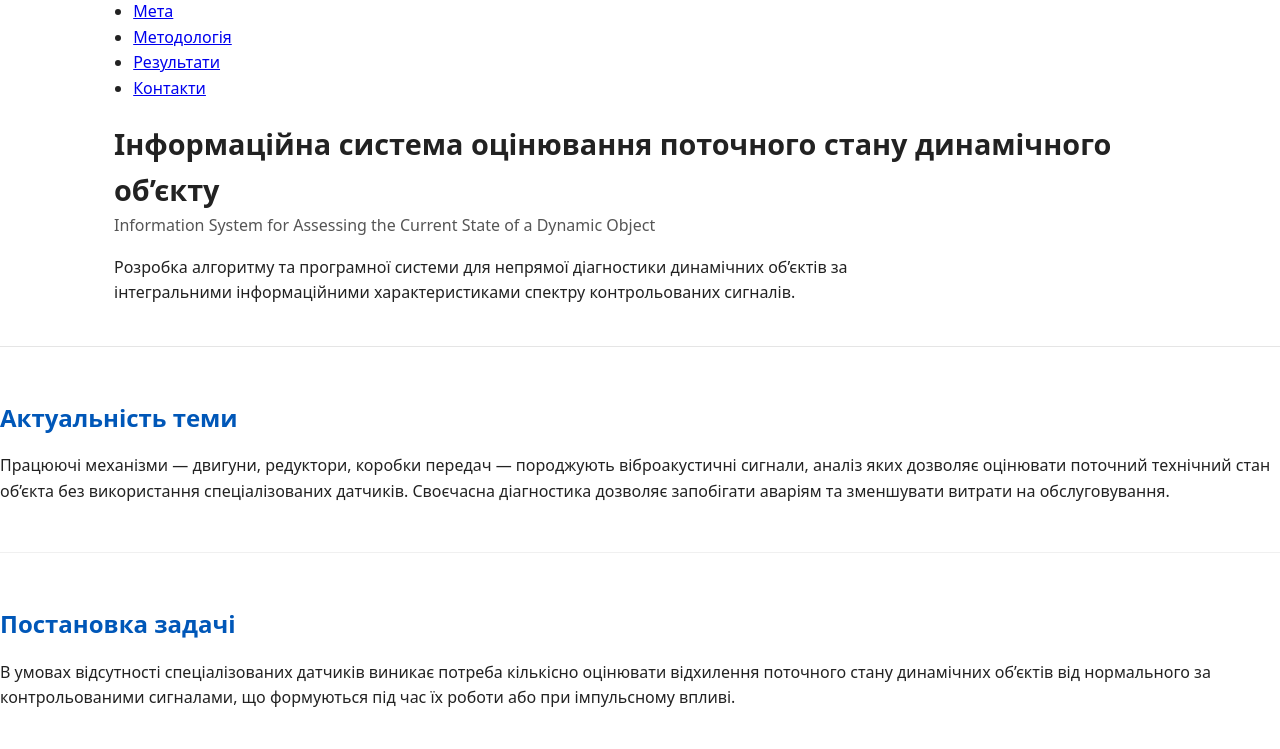
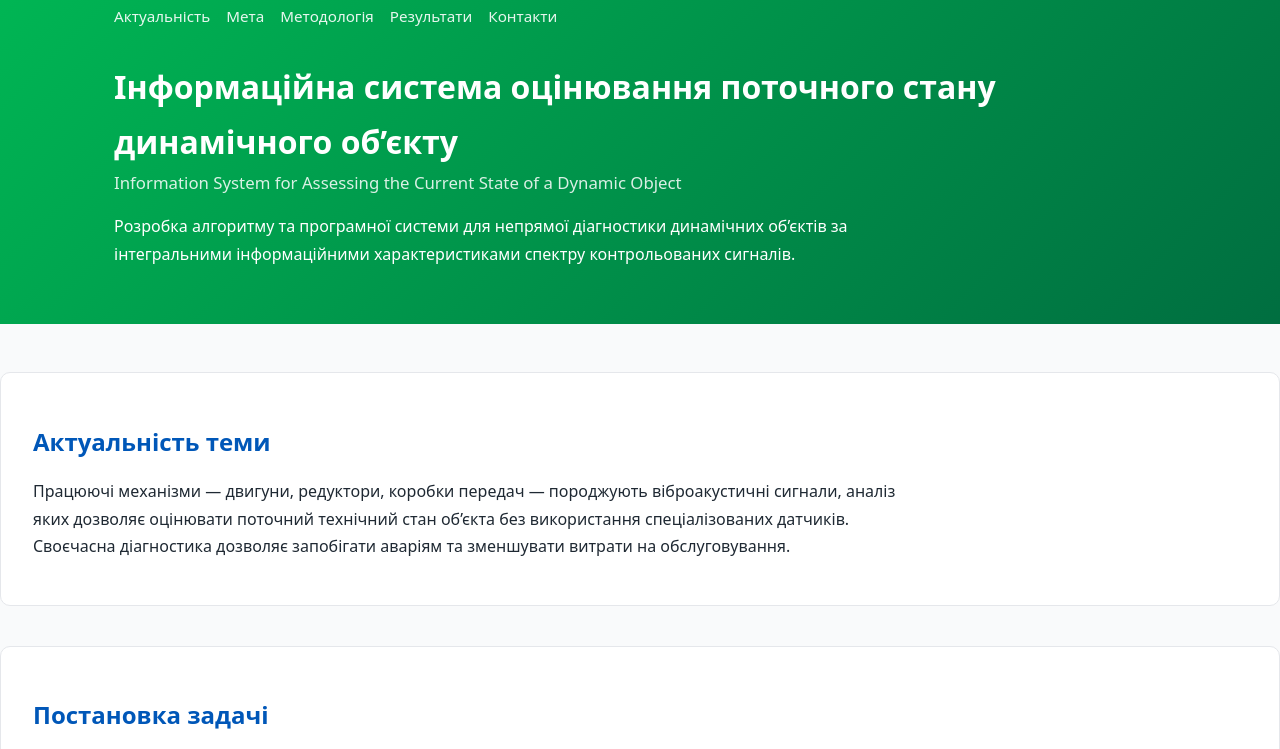
Before and after one commit to B1H1PyX/tppz_lr2, a plain HTML site: page index.html in a window 1280 px wide. Shown: the part 201-950 px from the top of the page. Drawn offline with Linux system fonts and the light colour scheme.

Commit message:
style: improve layout, typography and visual hierarchy

```diff
--- a/css/style.css
+++ b/css/style.css
@@ -1,13 +1,16 @@
-/* Base variables */
 :root {
-    --bg-color: #ffffff;
-    --text-color: #222222;
+    --bg-color: #f9fafb;
+    --card-bg: #ffffff;
+    --text-color: #1f2933;
+    --muted-color: #6b7280;
     --accent-color: #0057b8;
+    --border-color: #e5e7eb;
     --max-width: 1100px;
+    --radius: 10px;
     --font-main: system-ui, -apple-system, BlinkMacSystemFont, "Segoe UI", sans-serif;
 }
 
-/* Global styles */
+/* Reset helpers */
 * {
     box-sizing: border-box;
 }
@@ -17,73 +20,137 @@ body {
     font-family: var(--font-main);
     color: var(--text-color);
     background-color: var(--bg-color);
-    line-height: 1.6;
+    line-height: 1.7;
 }
 
-img {
-    max-width: 100%;
-    height: auto;
-    display: block;
-}
-
+/* Layout */
 .container {
     max-width: var(--max-width);
     margin: 0 auto;
-    padding: 1.5rem;
+    padding: 2rem 1.5rem;
 }
 
 /* Header */
 header {
-    border-bottom: 1px solid #e5e5e5;
+    background: linear-gradient(135deg, #00be56, #006e40);
+    color: #ffffff;
+}
+
+header .container {
+    padding-top: 2.5rem;
+    padding-bottom: 2.5rem;
 }
 
 .logo {
-    max-width: 120px;
+    max-width: 110px;
     margin-bottom: 1rem;
 }
 
+nav ul {
+    display: flex;
+    gap: 1rem;
+    padding: 0;
+    margin: 0 0 1.5rem 0;
+    list-style: none;
+    flex-wrap: wrap;
+}
+
+nav a {
+    color: #ffffff;
+    text-decoration: none;
+    font-size: 0.95rem;
+    opacity: 0.9;
+}
+
+nav a:hover {
+    text-decoration: underline;
+    opacity: 1;
+}
+
 h1 {
-    font-size: 1.8rem;
+    font-size: 2rem;
     margin-bottom: 0.5rem;
 }
 
 h1 span {
     display: block;
-    font-size: 1rem;
-    font-weight: normal;
-    color: #555;
+    font-size: 1.05rem;
+    font-weight: 400;
+    opacity: 0.85;
 }
 
 .short-description {
     max-width: 800px;
+    margin-top: 1rem;
 }
 
 /* Main content */
-main section {
-    padding: 2rem 0;
-    border-bottom: 1px solid #f0f0f0;
+main {
+    padding: 3rem 0;
 }
 
-h2 {
+section {
+    margin-bottom: 2.5rem;
+}
+
+section > h2 {
     color: var(--accent-color);
     margin-bottom: 0.8rem;
+}
+
+section h3 {
+    margin-top: 1.2rem;
+}
+
+section p,
+section ul {
+    max-width: 900px;
 }
 
 ul {
     padding-left: 1.2rem;
 }
 
+li {
+    margin-bottom: 0.4rem;
+}
+
+/* Card style blocks */
+section {
+    background-color: var(--card-bg);
+    padding: 1.8rem 2rem;
+    border-radius: var(--radius);
+    border: 1px solid var(--border-color);
+}
+
+/* Images */
+img {
+    max-width: 100%;
+    height: auto;
+    border-radius: var(--radius);
+    margin-top: 1rem;
+}
+
 /* Footer */
 footer {
     text-align: center;
-    padding: 1.5rem;
+    padding: 2rem 1rem;
+    color: var(--muted-color);
     font-size: 0.9rem;
-    color: #666;
 }
 
-/* Simple responsiveness */
+/* Responsive */
 @media (max-width: 768px) {
     h1 {
-        font-size: 1.4rem;
+        font-size: 1.6rem;
+    }
+
+    nav ul {
+        flex-direction: column;
+        gap: 0.5rem;
+    }
+
+    section {
+        padding: 1.5rem;
     }
 }
```
